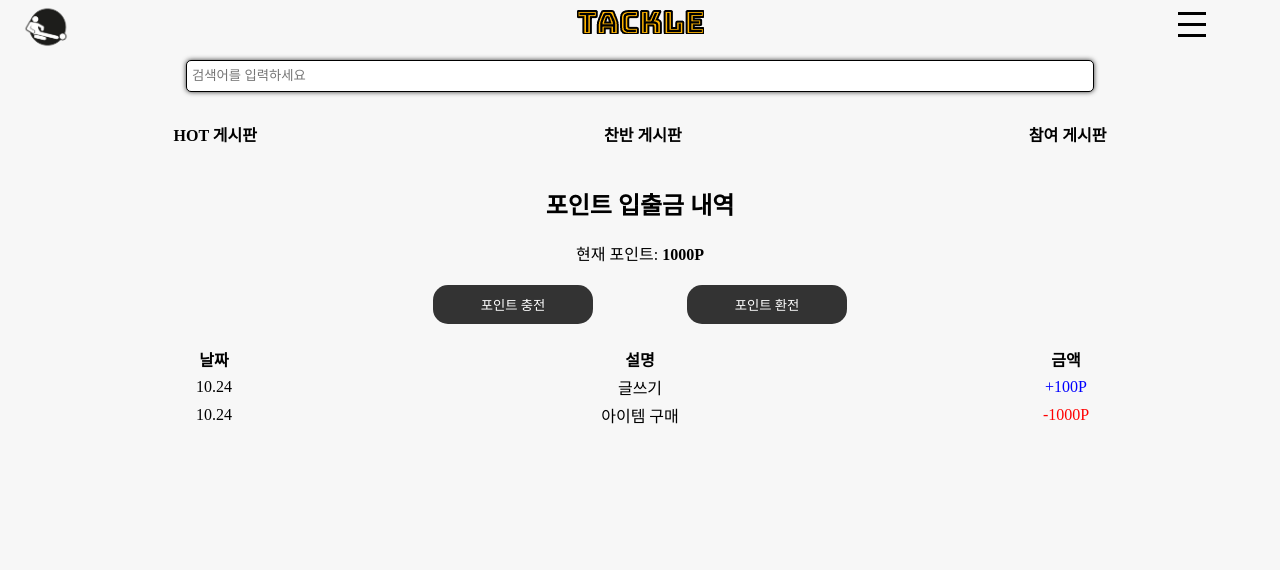
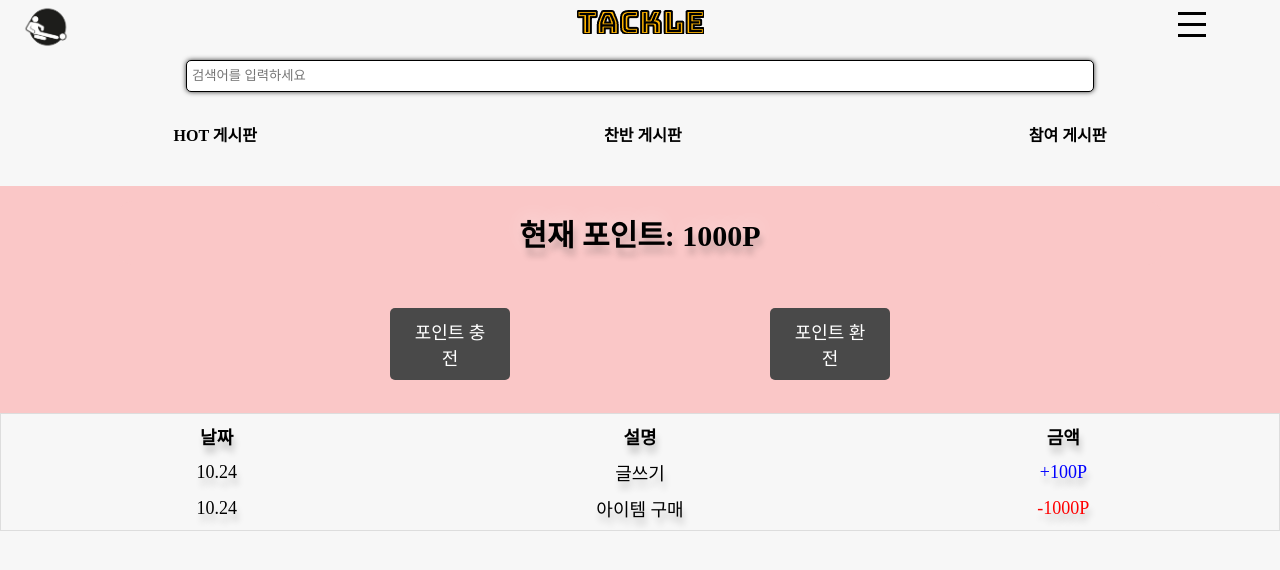
Before and after one commit to ejeonghun/react_tackle, a React (Create React App) app in the folder frontend/: page /PointHistory in a window 1280 px wide. Shown: the top 570 px of the page. Built offline with nearby package versions, Linux system fonts and the light colour scheme; a web font is replaced by a local one.

Commit message:
PointHistory.js 및 css 수정

```diff
--- a/frontend/src/component/PointHistory/PointHistory.css
+++ b/frontend/src/component/PointHistory/PointHistory.css
@@ -1,28 +1,94 @@
+.container {
+    text-shadow: 2px 8px 6px rgba(0,0,0,0.2), 0px -3px 20px rgba(255,255,255,0.4);
+}
+
 .point_th {
+    margin-top: 5px;
     width:33%;
 }
 
 .point_table {
     width:100%;
+    border-collapse: separate;
+    border-spacing: 0.5rem;
+    border: 1px solid #ddd;
+    font-size: 18px;
+}
+
+.point_data {
+    margin-top: 100px;
 }
 
 .btn_div {
     margin: 0 auto;
-    width:80%;
     margin-top:20px;
     margin-bottom:20px;
 }
 
+.point_data {
+    margin-top: 100px;
+}
+
 .point_btn {
-    width:20vh;
+    width:15vh;
     height:100%;
-    background-color: #333;
+    background-color: #494949;
     color:white;
     border:none;
     padding:10px;
     cursor:pointer;
     margin: 0 auto;
-    margin: 0px 45px 0px 45px;
+    margin: 0px 10% 0px 10%;
+    margin-top:10%;
     border-radius: 15px;
     max-width: 25vh;
+        border: none;
+        border-radius: 5px;
+        padding: 10px 20px;
+        font-size: 18px;
+        cursor: pointer;
+        transition: background-color 0.3s;
 }
+
+@media screen and (min-width: 1000px) {
+    .point_btn {
+        margin-top:3%;
+    }
+}
+
+
+.point_btn:hover {
+    background-color: #1b497acc;
+}
+
+.point_top {
+    background-color: rgba(250, 199, 199, 1);
+    padding-bottom: 1%;
+
+}
+
+.info {
+    margin: 0 auto;
+    margin-top:20px;
+    margin-bottom:20px;
+    width: 80%;
+    height: 100%;
+    background-color: rgba(250, 199, 199, 1);
+    border-radius: 15px;
+    padding: 10px;
+}
+
+.now_point {
+    position: relative;
+    top: 15px;
+    font-size:30px;
+    margin: 0 auto;
+    margin-top:20px;
+    margin-bottom:20px;
+    width: 80%;
+    height: 100%;
+    background-color: rgba(250, 199, 199, 1);
+    border-radius: 15px;
+    padding: 10px;
+    /* 텍스트 그림자 애니메이션 추가 */
+}
--- a/frontend/src/component/PointHistory/PointHistory.js
+++ b/frontend/src/component/PointHistory/PointHistory.js
@@ -1,7 +1,9 @@
 import React, { useState } from 'react';
 import './PointHistory.css';
+import { Link } from 'react-router-dom';
 
 function PointHistory() {
+  // 유저의 Point를 불러오는 API를 통해 현재 포인트와 포인트 사용내역을 받아옴
   const [currentPoint, setCurrentPoint] = useState(1000); // 현재 포인트 상태
 
   const history = [
@@ -11,11 +13,16 @@ function PointHistory() {
 
   return (
     <div className="container" style={{width:'100%'}}>
-      <h2 className="info">포인트 입출금 내역</h2>
-      <p className="now_point">현재 포인트: <strong>{currentPoint}P</strong></p> {/* 현재 포인트 출력 */}
+    <div className='point_top'>
+      {/* <h2 className="info"></h2> */}
+      <h1 className="now_point">현재 포인트: <strong>{currentPoint}P</strong></h1> {/* 현재 포인트 출력 */}
       <div className='btn_div'> {/* btn div */}
-        <button className='point_btn'>포인트 충전</button> {/* 포인트 충전 버튼 */}
-        <button className='point_btn'>포인트 환전</button> {/* 포인트 환전 버튼 */}
+      {/* 포인트 충전, 환전 버튼 */}
+      {/* 충전 버튼 클릭 시 /charge 로 Link */}
+      {/* 환전 버튼 클릭 시 /exchange 로 Link */}
+      <Link to="/change"><button className='point_btn'>포인트 충전</button> {/* 포인트 충전 버튼 */}</Link>
+      <Link to=""><button className='point_btn'>포인트 환전</button> {/* 포인트 환전 버튼 */}</Link>
+      </div>
       </div>
 
 
@@ -30,10 +37,10 @@ function PointHistory() {
         <tbody>
           {history.map((item, index) => (
             <tr key={index}>
-              <td>{item.date}</td>
-              <td>{item.description}</td>
+              <td className='point_data'>{item.date}</td>
+              <td className='point_data'>{item.description}</td>
               {/* 금액 부분은 span 태그로 감싸고 금액이 '-'로 시작하면 즉 출금이면 빨간색으로 그렇지 않으면 즉 입금이면 파란색으로 표시 */}
-              <td style={{ color: item.amount.startsWith('-') ? 'red' : 'blue' }}>
+              <td style={{ color: item.amount.startsWith('-') ? 'red' : 'blue' }} className='point_data'>
                 {item.amount}
               </td>
             </tr>
```
